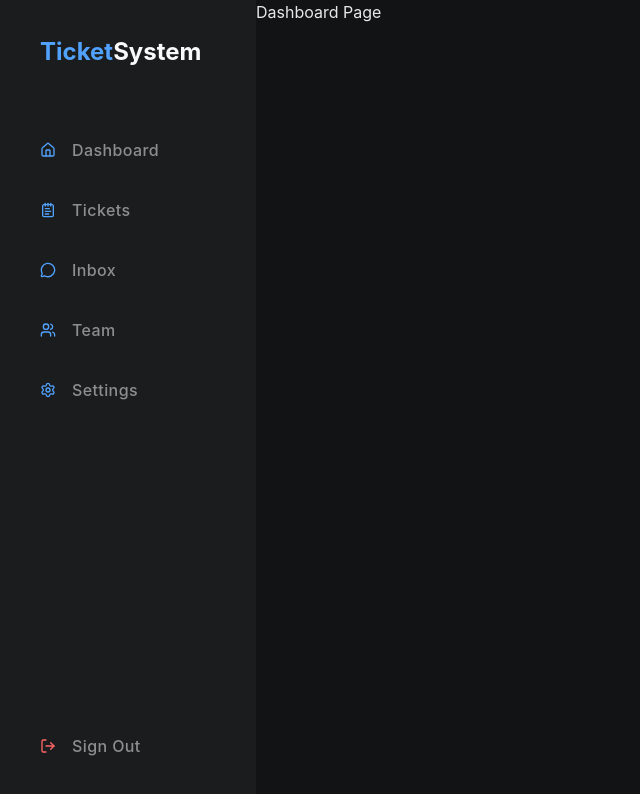
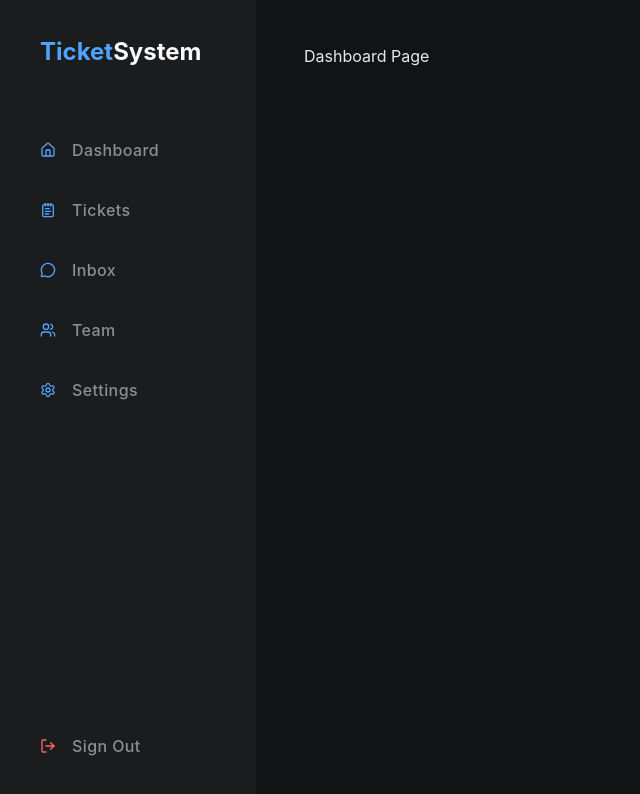
Before and after one commit to Daniel-N98/ticket_support_system, a Next.js app: page /dashboard in a window 1280 px wide. Shown: the top 794 px of the page, without its empty margins (0-640 px from the left). Built offline with nearby package versions, Linux system fonts and the light colour scheme.

Commit message:
Dashboard base content style

```diff
--- a/src/app/dashboard/layout.tsx
+++ b/src/app/dashboard/layout.tsx
@@ -6,7 +6,7 @@ export default async function Layout({
 
   return (
     <div
-      className={`flex flex-col md:flex-row min-h-screen`}
+      className={`py-8 px-8 md:py-11 md:px-12`}
     >
       {children}
     </div>
```
